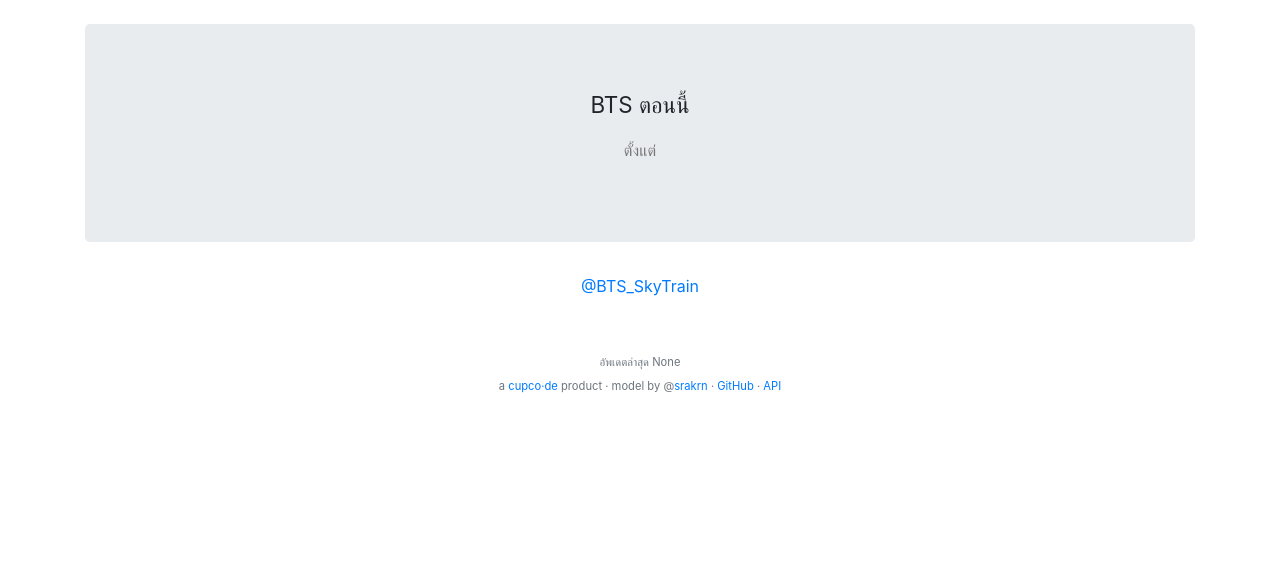
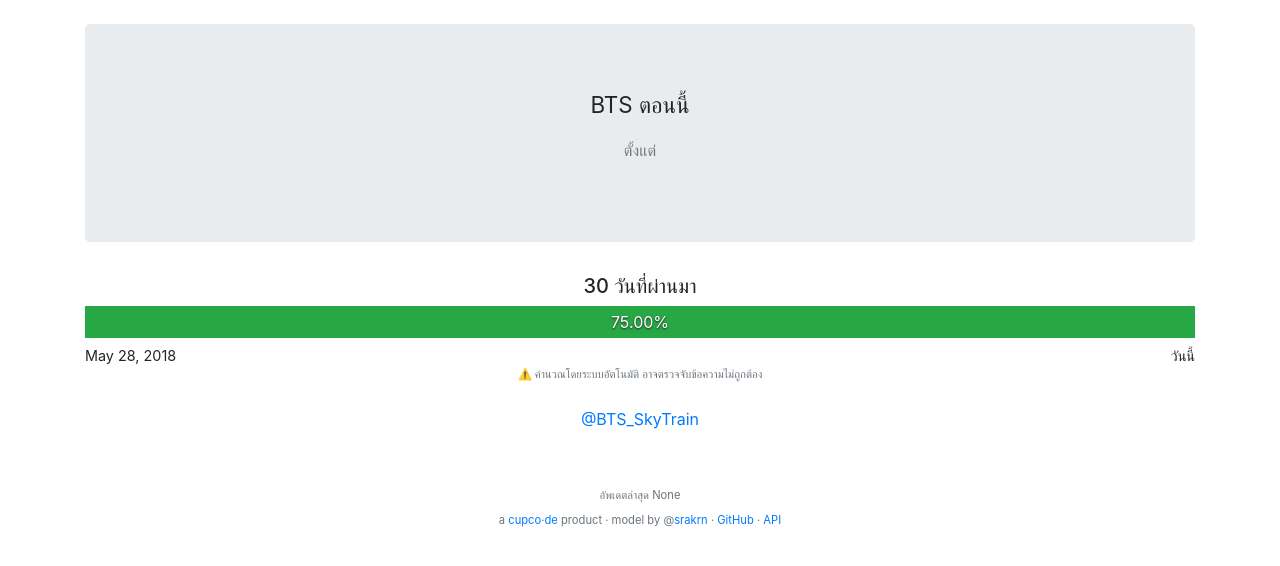
Before and after one commit to whs/btsbroke, a Django app: page / in a window 1280 px wide. Shown: the top 566 px of the page. Run offline with Django 3.2, Linux system fonts and the light colour scheme; data that the repository does not hold is empty; some libraries are stand-ins or nearby versions.

Commit message:
Added span display on homepage

```diff
--- a/btsanalysis/models.py
+++ b/btsanalysis/models.py
@@ -2,6 +2,7 @@
 
 from django.db import models
 from django.core.exceptions import ValidationError
+from django.utils import timezone
 from enumfields import EnumIntegerField
 
 
@@ -38,5 +39,9 @@
         else:
             return self.status
 
+    def get_duration(self):
+        target = self.end or timezone.now()
+        return (target - self.start).total_seconds()
+
     def __str__(self):
         return f"{self.status.name} from {self.start} - {self.end}"
--- a/btsanalysis/static/style.css
+++ b/btsanalysis/static/style.css
@@ -7,6 +7,38 @@
   color: #777;
 }
 
-.metadata {
+.metadata,
+.disclaimer {
   font-size: 0.7em;
 }
+
+.span_display {
+  background-color: var(--success);
+  height: 32px;
+  width: 100%;
+  position: relative;
+}
+
+.span_dates {
+  display: flex;
+  justify-content: space-between;
+  font-size: 0.9em;
+  margin-top: 0.5em;
+}
+
+.span {
+  position: absolute;
+  height: 100%;
+}
+
+.sla {
+  width: 100%;
+  height: 32px;
+  line-height: 32px;
+  color: white;
+  text-shadow: #222 0px 1px 2px;
+  position: absolute;
+  top: 0;
+  left: 0;
+  text-align: center;
+}
--- a/btsanalysis/templates/current_status.html
+++ b/btsanalysis/templates/current_status.html
@@ -9,6 +9,24 @@
 	{% if span.get_latest_status.value != 1 %}
 	<p class="breakdown_since">ตั้งแต่ <time datetime="{{span.start|date:"c"}}">{{span.start|naturaltime}}</time></p>
 	{% endif %}
+</div>
+
+<div class="span_container mb-4">
+	<h5 class="text-center">30 วันที่ผ่านมา</h5>
+
+	<div class="span_display">
+		<div class="sla">{{sla|floatformat:2}}%</div>
+		{% for item in previous_spans %}
+		<a href="{{item.tweet_start.get_absolute_url}}" class="span {{item.status.as_bootstrap_class}}" style="left: {{item.display_left}}%; width: {{item.display_width}}%;" title="{% spaceless %}
+			{{item.start|date:"DATETIME_FORMAT"}} - {% if item.end %}{{item.end|date:"DATETIME_FORMAT"}}{% else %}ตอนนี้{% endif %}
+		{% endspaceless %}"></a>
+		{% endfor %}
+	</div>
+	<div class="span_dates">
+		<div>{{previous_start|date}}</div>
+		<div>วันนี้</div>
+	</div>
+	<div class="text-center text-muted disclaimer">⚠️ คำนวณโดยระบบอัตโนมัติ อาจตรวจจับข้อความไม่ถูกต้อง</div>
 </div>
 
 {% if span.get_latest_status.value != 1 %}
--- a/btsanalysis/views.py
+++ b/btsanalysis/views.py
@@ -2,8 +2,12 @@
 
 from django.views.generic import TemplateView
 from django.core.cache import cache
+from django.db.models import Q
+from django.utils import timezone
 
 from . import models
+
+SECONDS_IN_MONTH = float(30 * 24 * 60 * 60)
 
 
 class CurrentStatus(TemplateView):
@@ -15,7 +19,40 @@
         out["span"] = models.Downtime.objects.order_by("-start").first()
         last_updated = cache.get("tweetdb:last_update")
         if last_updated:
-            last_updated = datetime.datetime.fromtimestamp(last_updated)
+            last_updated = datetime.datetime.fromtimestamp(last_updated, tz=timezone.utc)
         out["last_updated"] = last_updated
 
+        start = timezone.now() - datetime.timedelta(days=30)
+        previous_spans = list(self.get_previous_spans(start))
+
+        for item in previous_spans:
+            item.display_left = ((item.start - start).total_seconds() / SECONDS_IN_MONTH) * 100
+            item.display_width = (item.get_duration() / SECONDS_IN_MONTH) * 100
+
+            if item.display_left < 0:
+                item.display_width = item.display_width + item.display_left
+                item.display_left = 0
+
+        out["previous_spans"] = previous_spans
+        out["previous_start"] = start
+        out["sla"] = self.compute_sla(start, previous_spans)
+
         return out
+
+    def get_previous_spans(self, start):
+        return models.Downtime.objects.order_by("start").filter(Q(end=None) | Q(end__gte=start)).select_related()
+
+    def compute_sla(self, start, spans):
+        working = SECONDS_IN_MONTH
+
+        # BTS operation time is from 6-24, so 6 hours per day are free
+        working -= 30 * 6 * 60 * 60
+
+        for item in spans:
+            loss = item.get_duration()
+            # If this item is before the start of range, then return the credit back
+            before_start = min(0, (item.start - start).total_seconds())
+            loss += before_start
+            working -= loss
+
+        return (working / SECONDS_IN_MONTH) * 100
```
